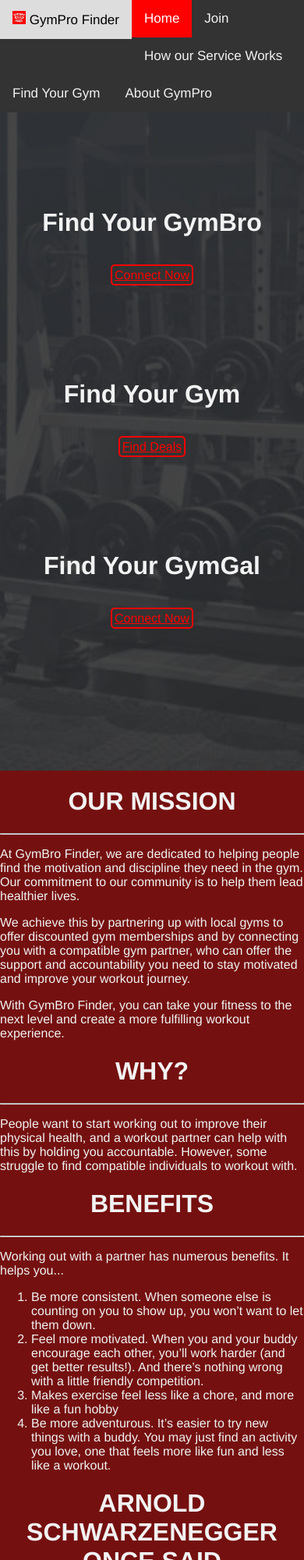
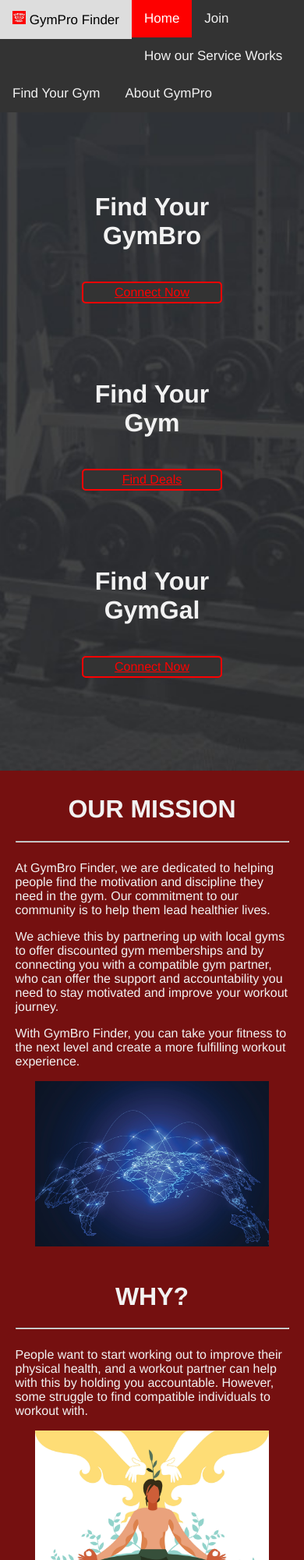
Before and after one commit to evan203/gpfstatic, a plain HTML site: page index.html in a window 390 px wide. Shown: the top 2000 px of the page at 78% size. Drawn offline with Linux system fonts and the light colour scheme.

Commit message:
good progress for day 2

```diff
--- a/index.html
+++ b/index.html
@@ -19,20 +19,39 @@
  			<a href="#">About GymPro</a>
 		</div>
 		<div class="imgContainer">
-			<div class="imgColumn"><h1>Find Your GymBro</h1><br><a class="linkButton" href="#">Connect Now</a></div>
-			<div class="imgColumn"><h1>Find Your Gym</h1><br><a class="linkButton" href="#">Find Deals</a></div>
-			<div class="imgColumn"><h1>Find Your GymGal</h1><br><a class="linkButton" href="#">Connect Now</a></div>
+			<div class="imgColumn"><h1>Find Your GymBro</h1><br><div class="linkButton"><a href="#">Connect Now</a></div></div>
+			<div class="imgColumn"><h1>Find Your Gym</h1><br><div class="linkButton"><a href="#">Find Deals</a></div></div>
+			<div class="imgColumn"><h1>Find Your GymGal</h1><br><div class="linkButton"><a href="#">Connect Now</a></div></div>
 		</div>
+		<div class="container">
 			<h1 style="text-align: center;">OUR MISSION</h1>
 			<hr>
+			<div class="responsiveContainer1">
+				<div class="content">
+					<div class="image30">
+					<img src="world.jpg" alt="Image">
+					</div>
+					<div class="text60">
 						<p>At GymBro Finder, we are dedicated to helping people find the motivation and discipline they need in the gym. Our commitment to our community is to help them lead healthier lives. </p>
 						<p>We achieve this by partnering up with local gyms to offer discounted gym memberships and by connecting you with a compatible gym partner, who can offer the support and accountability you
 						need to stay motivated and improve your workout journey.</p>
 						<p>With GymBro Finder, you can take your fitness to the next level and create a more fulfilling workout experience.</p>
+					</div>
+				</div>
+			</div>
 			<h1 style="text-align: center;">WHY?</h1>
 			<hr>
+			<div class="responsiveContainer1">
+				<div class="content">
+					<div class="text60">
 					<p>People want to start working out to improve their physical health, and a workout partner can help with this by holding you accountable. However, some struggle to find compatible individuals
 					to workout with.</p>
+					</div>
+					<div class="image30">
+						<img src="health.jpg">
+					</div>
+				</div>
+			</div>
 			<h1 style="text-align: center;">BENEFITS</h1>
 			<hr>
 			<p>Working out with a partner has numerous benefits. It helps you...</p>
@@ -43,14 +62,22 @@
 				<li>Be more adventurous. It’s easier to try new things with a buddy. You may just find an activity you love, one that feels more like fun and less like a workout.</li>
 			</ol>
 			<h1 style="text-align: center;">ARNOLD SCHWARZENEGGER ONCE SAID</h1>
-		<p>"Franco Columbu, who was my training partner. So whenever people say 'how can I be successful in lifting/body-building' I always told them that I 100% believe in a training partner. Because
+			<div class="responsiveContainer1">
+				<div class="content">
+					<div class="text60">
+						<p>"Franco Columbu was my training partner. So whenever people say 'how can I be successful in lifting/body-building' I always told them that I 100% believe in a training partner. Because
 						a training partner is helping you when you're down and the other person is up, so Franco was pushing me when I was down, I was pushing him when he was down."</p>
+					</div>
+					<div class="image30"><img src="arnold.jpg"></div>
+				</div>
+			</div>
 			<hr>
 			<div class="row">
 				<div class="column"><h1>Saftey</h1><p>We take safety very seriously at GymBro Finder. That is why all users are required to use their student email to verify their identity.</p></div>
 				<div class="column"><h1>Commitment</h1><p>We are committed to our customer, and open to any advice you have to give. We want you to have the best experience possible.</p></div>
 				<div class="column"><h1>Passion</h1><p>We at GymBro Finder are all passionate about our idea, and staying fit. We hope you find success in using our service.</p></div>
 			</div>
+		</div>
 
 
 
--- a/main.css
+++ b/main.css
@@ -73,6 +73,10 @@ body {
 		width: 90%;
 		margin: 10px auto;
 	}
+	.container {
+		width: 90%; /* Adjust the width for smaller screens */
+		padding: 10px;
+	}
 }
 
 /* Clear floats after the columns */
@@ -89,6 +93,10 @@ body {
 	padding: 3px;
 	border: 2px solid #fe0000;
 	color: #fe0000;
+	width: 170px;
+}
+.linkButton a {
+	color: #fe0000;
 }
 
 /* Container for image on background with 3 columns over it */
@@ -102,9 +110,88 @@ body {
 	background-position: center;
 }
 
+/* each column to go over the image */
 .imgColumn {
-	width: 300px;
+	width: 180px;
 	height: 200px;
-	margin: 10px;
+	margin: 20px;
 	text-align: center;
 }
+
+/* responsive width to contain the body text */
+.container {
+	width: 90%;
+	max-width: 800px; /* Set the maximum width for the container */
+	margin: 0 auto; /* Center the container horizontally */
+	padding: 10px;
+}
+
+/* Width-responsive image and text layouts */
+/* Image left, text right:  */
+.responsiveContainer1 {
+	display: flex;
+	align-items: center;
+	justify-content: center;
+}
+.content {
+	display: flex;
+	flex-wrap: wrap;
+	align-items: center;
+	justify-content: center;
+	max-width: 1000px;
+	margin: 0 auto;
+}
+.image30 {
+	width: 30%;
+	max-width: 300px;
+	margin-right: 20px;
+	order: 1;
+}
+.image30 img {
+	max-width: 100%;
+	height: auto;
+}
+.text60 {
+	width: 60%;
+	order: 2;
+}
+.image60 {
+	width: 60%;
+	max-width: 300px;
+	margin-right: 20px;
+	order: 1;
+}
+.image60 img {
+	max-width: 100%;
+	height: auto;
+}
+.text30 {
+	width: 30%;
+	order: 2;
+}
+
+@media only screen and (max-width: 600px) {
+	.content {
+		flex-direction: column;
+	}
+	.image30 {
+		width: 100%;
+		margin-right: 0;
+		margin-bottom: 20px;
+		order: 2;
+	}
+	.text60 {
+		width: 100%;
+		order: 1;
+	}
+	.image60 {
+		width: 100%;
+		margin-right: 0;
+		margin-bottom: 20px;
+		order: 2;
+	}
+	.text30 {
+		width: 100%;
+		order: 1;
+	}
+}
```
Also changed, not shown: test.html (added, +77 -0 lines), arnold.jpg (added), health.jpg (added), world.jpg (added). Lines whose indentation alone changed are shown as unchanged.
